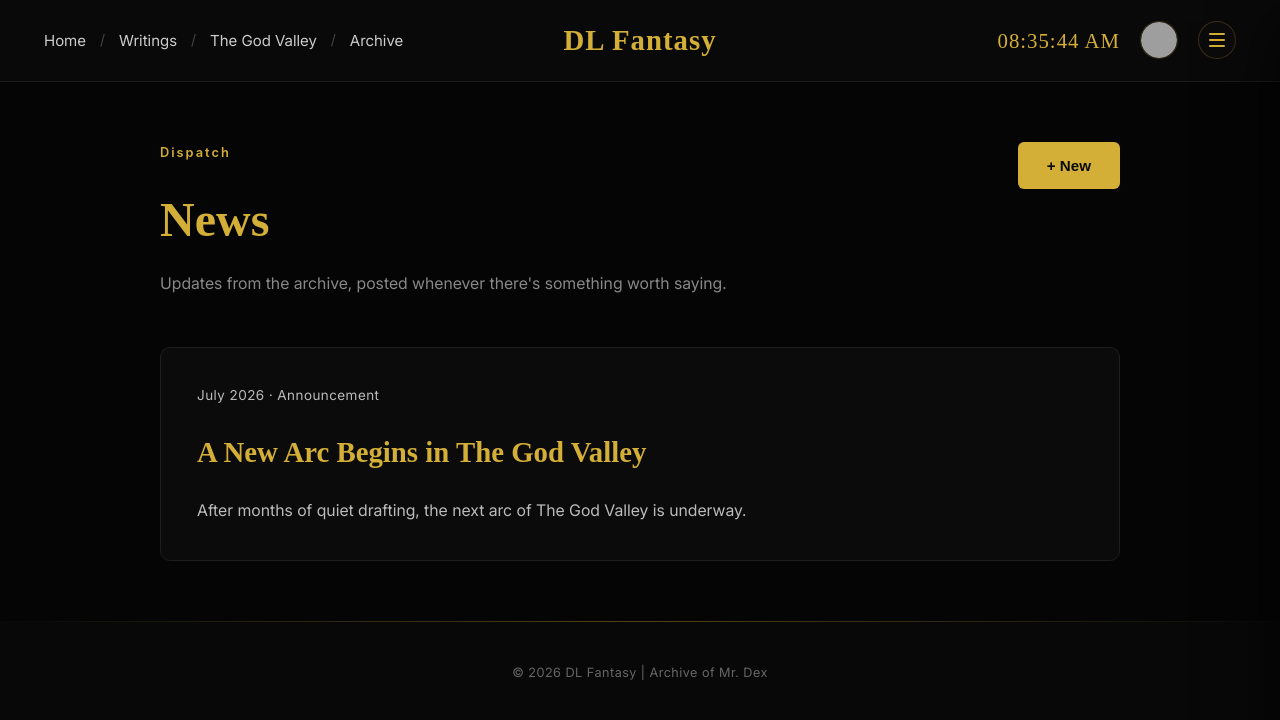
After one commit to shahbazkhan74659-crypto/DL_Fantasy, a Django app: page /news/ in a window 1280 px wide. The commit adds this page. Shown: the top 720 px of the page. Run offline with Django 5.2, Linux system fonts and the light colour scheme; the visitor is signed in with stand-in values (Sample User, id 1); data comes from the database, SQL or seed files in the repository; some web fonts are replaced; grey boxes are pictures that could not be loaded.

Commit message:
DL Fantasy
Co-Authored-By: Claude Sonnet 5 <noreply@anthropic.com>

```diff
--- a/core/sitemaps.py
+++ b/core/sitemaps.py
@@ -25,7 +25,7 @@ class StaticViewSitemap(Sitemap):
     changefreq = "monthly"
 
     def items(self):
-        return ['home', 'writings', 'godvalley_list', 'godvalley_chapters', 'archive', 'about']
+        return ['home', 'writings', 'godvalley_list', 'godvalley_chapters', 'archive', 'about', 'news']
 
     def location(self, item):
         return reverse(item)
--- a/core/urls.py
+++ b/core/urls.py
@@ -19,6 +19,8 @@ urlpatterns = [
     path('concepts/', views.concepts, name='concepts'),
     path('collections/', views.collections, name='collections'),
     path('about/', views.about, name='about'),
+    path('news/', views.news, name='news'),
+    path('news/<slug:slug>/', views.news_detail, name='news_detail'),
     path('signup/', views.signup, name='signup'),
     path('login/', views.login_view, name='login'),
     path('login/google/', views.google_login, name='google_login'),
--- a/core/views.py
+++ b/core/views.py
@@ -25,6 +25,25 @@ WRITINGS_CATEGORIES = (
 )
 
 PAGE_SIZE = 12
+
+# Static placeholder news — not model-backed yet; a real News model/admin can replace this
+# once there's enough content to justify one. Keyed by slug so each item still gets its own
+# detail URL (news_detail) rather than only living inline on the news list page.
+NEWS_ITEMS = {
+    'a-new-arc-begins-in-the-god-valley': {
+        'title': 'A New Arc Begins in The God Valley',
+        'date': 'July 2026',
+        'tag': 'Announcement',
+        'excerpt': "After months of quiet drafting, the next arc of The God Valley is underway.",
+        'body': (
+            "After months of quiet drafting, the next arc of The God Valley is underway — new "
+            "chapters are being added to the archive as they're finished, continuing the story "
+            "exactly where it left off.\n\n"
+            "No release schedule, no previews: chapters go up the moment they're ready, the same "
+            "way everything else on this site does."
+        ),
+    },
+}
 
 
 def _paginate(request, queryset):
@@ -129,6 +148,18 @@ def collections(request):
 
 def about(request):
     return render(request, 'about.html')
+
+
+def news(request):
+    items = [{'slug': slug, **data} for slug, data in NEWS_ITEMS.items()]
+    return render(request, 'news.html', {'items': items})
+
+
+def news_detail(request, slug):
+    item = NEWS_ITEMS.get(slug)
+    if item is None:
+        raise Http404
+    return render(request, 'news_detail.html', {'item': item})
 
 
 def _safe_next(request, next_url):
--- a/static/css/style.css
+++ b/static/css/style.css
@@ -435,6 +435,17 @@ input:focus-visible,
     padding:0 var(--gutter);
 }
 
+/* Short text-only hero (e.g. news_detail) — the full 90vh splash treatment is meant for
+   the homepage and long-form chapter/entry pages; a one-paragraph page doesn't need it. */
+.hero-compact{
+    min-height:auto;
+    padding:var(--space-2xl) var(--gutter) var(--space-lg);
+}
+
+.hero-compact + .archive{
+    padding-top:var(--space-lg);
+}
+
 .hero-content{
     max-width:750px;
     opacity:0;
@@ -533,6 +544,8 @@ input:focus-visible,
 }
 
 .archive-card{
+    display:block;
+    text-decoration:none;
     border:1px solid var(--border-dark);
     border-radius:var(--radius-md);
     padding:var(--space-lg);
@@ -859,6 +872,19 @@ footer small{
     margin-bottom:50px;
 }
 
+.archive-header-row{
+    display:flex;
+    flex-wrap:wrap;
+    align-items:flex-start;
+    justify-content:space-between;
+    gap:var(--space-md);
+}
+
+.news-new-btn{
+    flex-shrink:0;
+    white-space:nowrap;
+}
+
 .archive-header h1{
     font-family:'Cormorant Garamond', serif;
     font-size:clamp(2.25rem, 1.5rem + 2vw, 3rem);
--- a/templates/base.html
+++ b/templates/base.html
@@ -94,10 +94,10 @@
                 <svg class="drawer-icon" viewBox="0 0 24 24" fill="none" stroke="currentColor" stroke-width="1.8" stroke-linecap="round" stroke-linejoin="round"><path d="M12 3.5v11.5"></path><path d="M7.5 11l4.5 4.5L16.5 11"></path><path d="M4.5 19.5h15"></path></svg>
                 <span>Downloads</span>
             </button>
-            <button type="button" class="drawer-link">
+            <a href="{% url 'news' %}" class="drawer-link">
                 <svg class="drawer-icon" viewBox="0 0 24 24" fill="none" stroke="currentColor" stroke-width="1.8" stroke-linecap="round" stroke-linejoin="round"><path d="M4 5.5h12a1 1 0 0 1 1 1V18a1.5 1.5 0 0 0 1.5 1.5H6A2 2 0 0 1 4 17.5v-12z"></path><path d="M17 8.5h2.5V17a1.5 1.5 0 0 1-1.5 1.5"></path><path d="M7.5 9h5"></path><path d="M7.5 12.5h5"></path><path d="M7.5 16h3"></path></svg>
                 <span>News</span>
-            </button>
+            </a>
             {% if user.is_staff %}
             <a href="{% url 'users_list' %}" class="drawer-link">
                 <svg class="drawer-icon" viewBox="0 0 24 24" fill="none" stroke="currentColor" stroke-width="1.8" stroke-linecap="round" stroke-linejoin="round"><circle cx="9" cy="8.2" r="3"></circle><path d="M2.5 19c1.3-3.2 3.7-4.8 6.5-4.8s5.2 1.6 6.5 4.8"></path><path d="M15.5 6.2a3 3 0 0 1 0 5.8"></path><path d="M18 14.6c1.8.6 3.1 2 3.8 4.4"></path></svg>
--- /dev/null
+++ b/templates/news.html
@@ -0,0 +1,30 @@
+{% extends 'base.html' %}
+{% block title %}News | DL Fantasy{% endblock %}
+{% block content %}
+
+<div class="archive-container">
+
+    <header class="archive-header archive-header-row">
+        <div>
+            <span class="section-tag">Dispatch</span>
+            <h1>News</h1>
+            <p>Updates from the archive, posted whenever there's something worth saying.</p>
+        </div>
+        {% if user.is_staff %}
+        <button type="button" class="btn news-new-btn">+ New</button>
+        {% endif %}
+    </header>
+
+    <div class="archive-grid">
+        {% for item in items %}
+        <a class="archive-card show" href="{% url 'news_detail' item.slug %}">
+            <p class="meta">{{ item.date }} · {{ item.tag }}</p>
+            <h3>{{ item.title }}</h3>
+            <p>{{ item.excerpt }}</p>
+        </a>
+        {% endfor %}
+    </div>
+
+</div>
+
+{% endblock %}
```
Also changed, not shown: templates/news_detail.html (added, +22 -0 lines).
